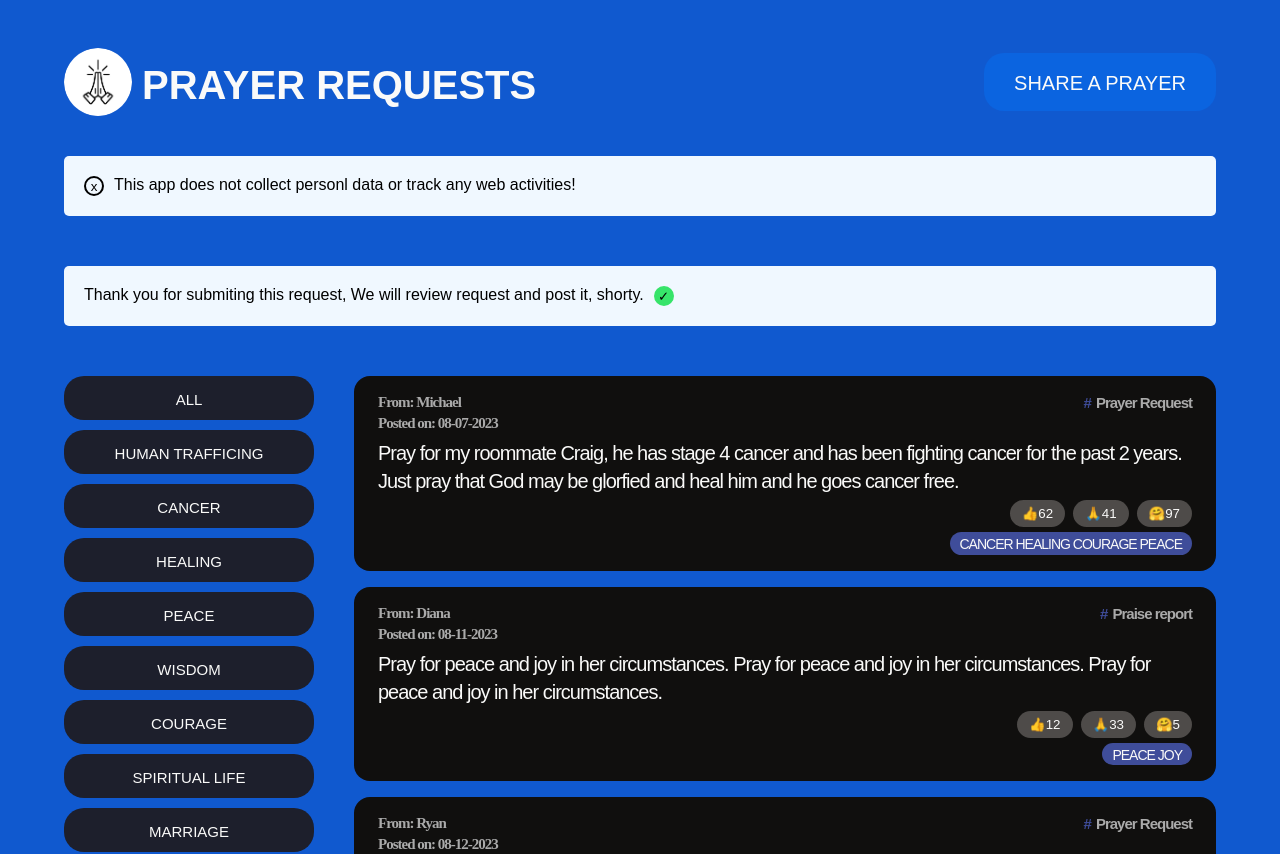
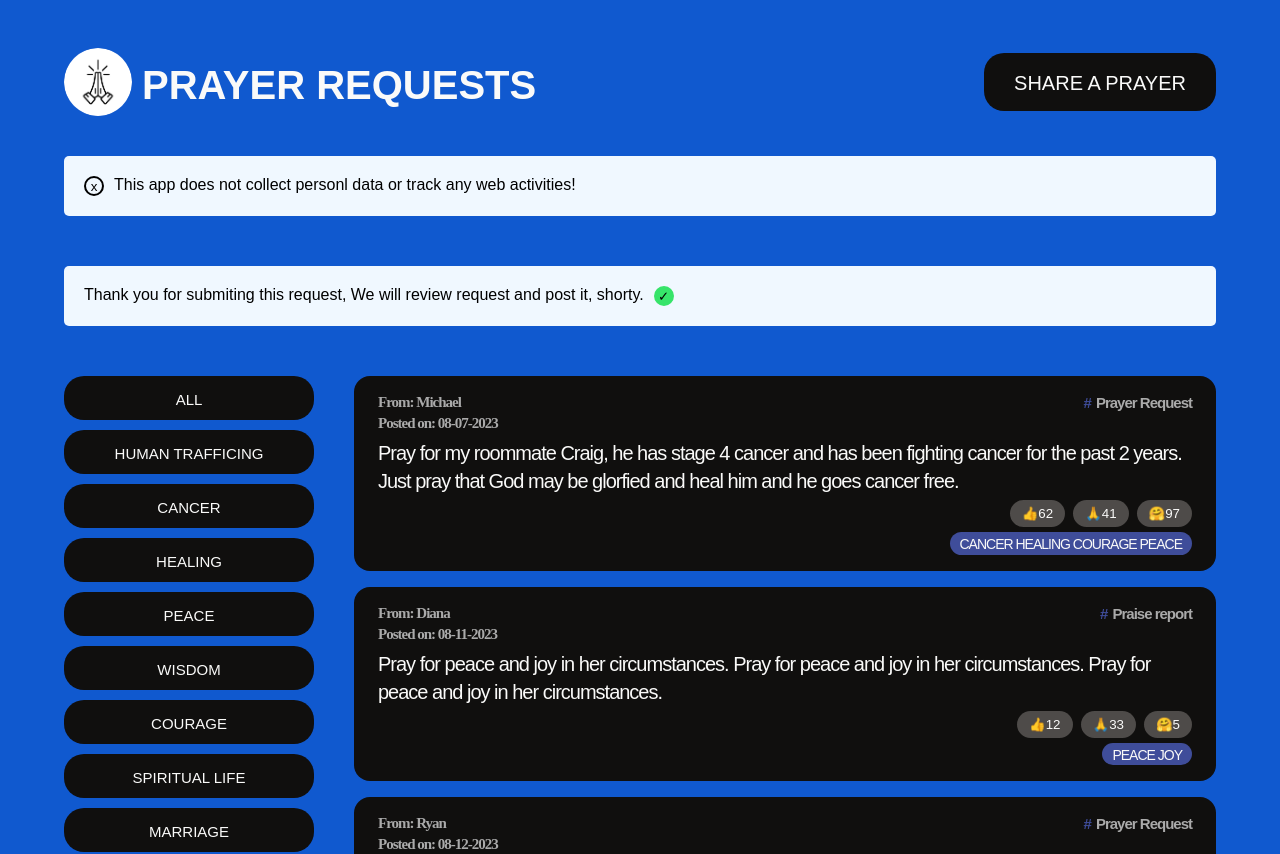
Before and after one commit to michaelyaacoub/prayer-app, a React (Create React App) app: page / in a window 1280 px wide. Shown: the top 854 px of the page. Built offline with nearby package versions, Linux system fonts and the light colour scheme; a web font is replaced by a local one.

Commit message:
created header component

```diff
--- a/src/App.js
+++ b/src/App.js
@@ -1,5 +1,6 @@
 import { func } from "prop-types";
 import "./style.css"
+import { useState } from "react";
 
 const dataRequests = [
   {
@@ -41,17 +42,12 @@ const dataRequests = [
 
 
 function App() {
+  const [showForm, setShowForm] = useState(false);
+
   return (
     <>
-      <header className="header">
-        <div className="logo">
-          <img src="logo.png" alt="this is share a prayer app logo!" />
-          <h1>Prayer Requests</h1>
-        </div>
-        <button className="btn btn-large activate-btn" >Share A Prayer</button>
-      </header>
-
-      < NewPrayerRequestForm />
+      <Header showForm={showForm} setShowForm={setShowForm} />
+      {showForm ? <PrayerRequestForm /> : null}
 
       <FooterMessage />
 
@@ -63,11 +59,26 @@ function App() {
   );
 }
 
-function NewPrayerRequestForm() {
+function Header({ showForm, setShowForm }) {
   return (
-    <form className="fill-form hide-form">
-      Prayer request form
-    </form>);
+    <header className="header">
+      <div className="logo">
+        <img src="logo.png" alt="this is share a prayer app logo!" />
+        <h1>Prayer Requests</h1>
+      </div>
+      <button className="btn btn-large activate-btn"
+        onClick={() => setShowForm((show) => !show)}
+      >{showForm ? "Close" : "Share A Prayer"}</button>
+    </header>
+  )
+}
+
+function PrayerRequestForm() {
+  return (
+    <form className="fill-form">
+      Prayer request form "hide-form"
+    </form>
+  );
 }
 const prayerFilter = [
   { name: "Human Trafficing" },
@@ -111,7 +122,6 @@ function PrayerList() {
 }
 
 function PrayerBox({ list, test }) {
-  console.log(test);
   return (
     <li className="list-requests">
       <div className="box">
--- a/src/style.css
+++ b/src/style.css
@@ -139,8 +139,8 @@ h2 {
     /* top/right - bottom - left */
     padding: 16px 0 13px;
     font-family: "Sono" sans-serif;
-    /* #2e324b */
-    background-color: #1d1f2c;
+    /* #2e324b - #1d1f2c*/
+    background-color: #100f0e;
     transition: 0.3s;
     border-radius: 20px;
     cursor: pointer;
@@ -149,7 +149,8 @@ h2 {
 .btn-large {
     font-size: 20px;
     padding: 20px 30px 18px;
-    background-color: #0b64e0;
+    background-color: #100f0e;
+    color: inherit;
 }
 
 .categories-btns {
```
